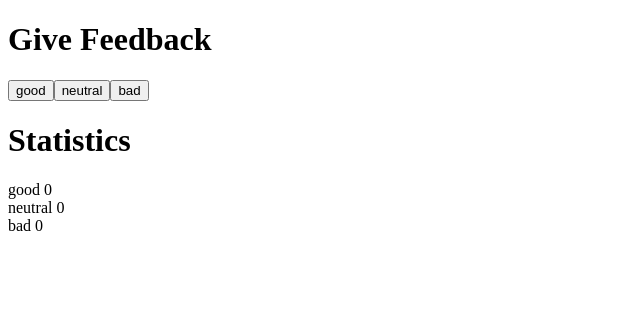
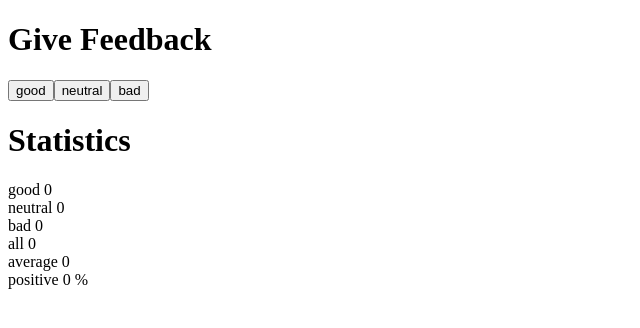
Before and after one commit to A1phaBrav0/fullstackopen, a React (Vite) app in the folder part1/unicafe/: page / in a window 1280 px wide. Shown: the top 328 px of the page, without its empty margins (0-640 px from the left). Built offline with nearby package versions, Linux system fonts and the light colour scheme.

Commit message:
complete 1.7 unicafe step 2

```diff
--- a/part1/unicafe/src/App.jsx
+++ b/part1/unicafe/src/App.jsx
@@ -1,12 +1,12 @@
 import {useState} from 'react'
 
 const Button = ({text, onClick}) => <button onClick={onClick}>{text}</button>
-
 
 const App = () => {
     const [good, setGood] = useState(0)
     const [neutral, setNeutral] = useState(0)
     const [bad, setBad] = useState(0)
+    let total = good + neutral + bad
 
     return (
         <div>
@@ -18,6 +18,9 @@ const App = () => {
             <div>good {good}</div>
             <div>neutral {neutral}</div>
             <div>bad {bad}</div>
+            <div>all {total}</div>
+            <div>average {total > 0 ? (good - bad) / total : 0}</div>
+            <div>positive {good > 0 ? ((good / total) * 100).toFixed(13) : 0} %</div>
         </div>
     )
 }
```
